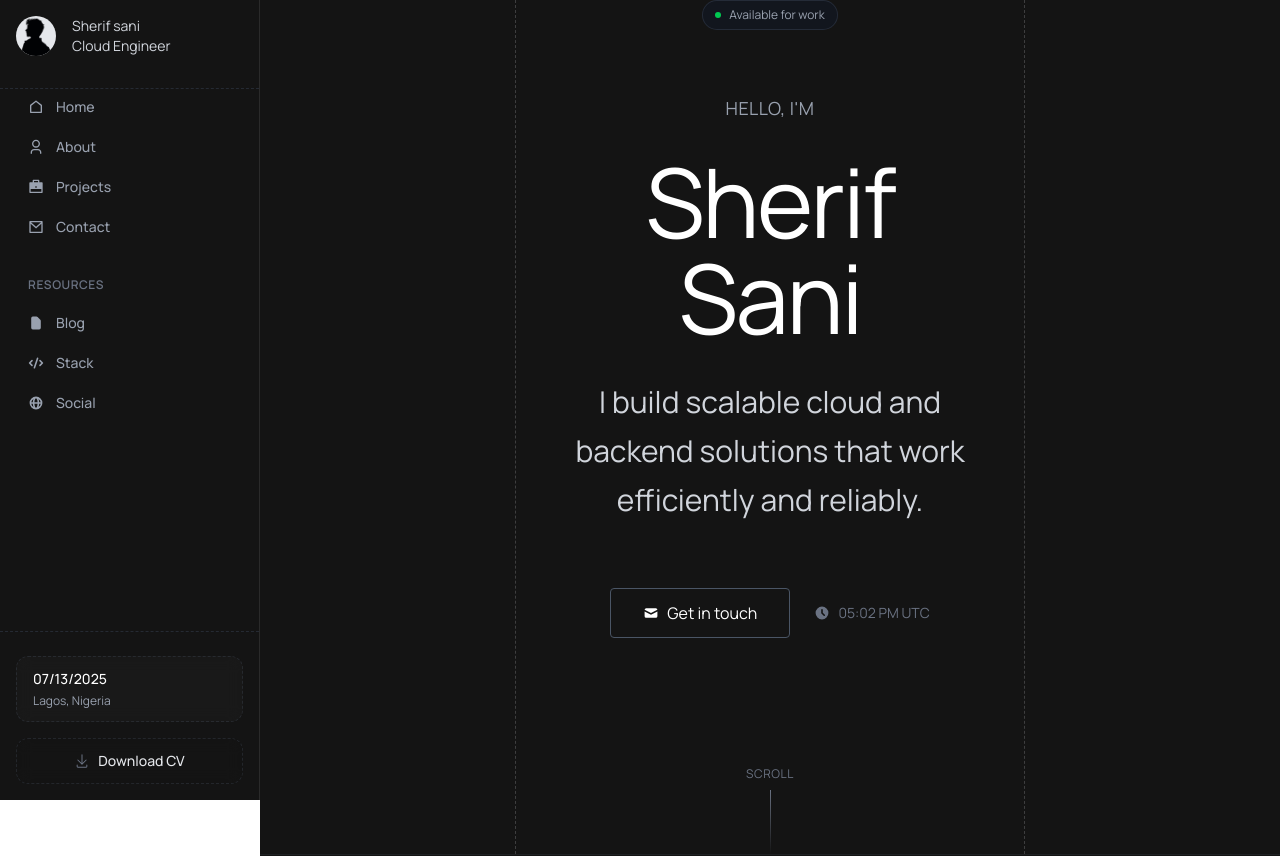
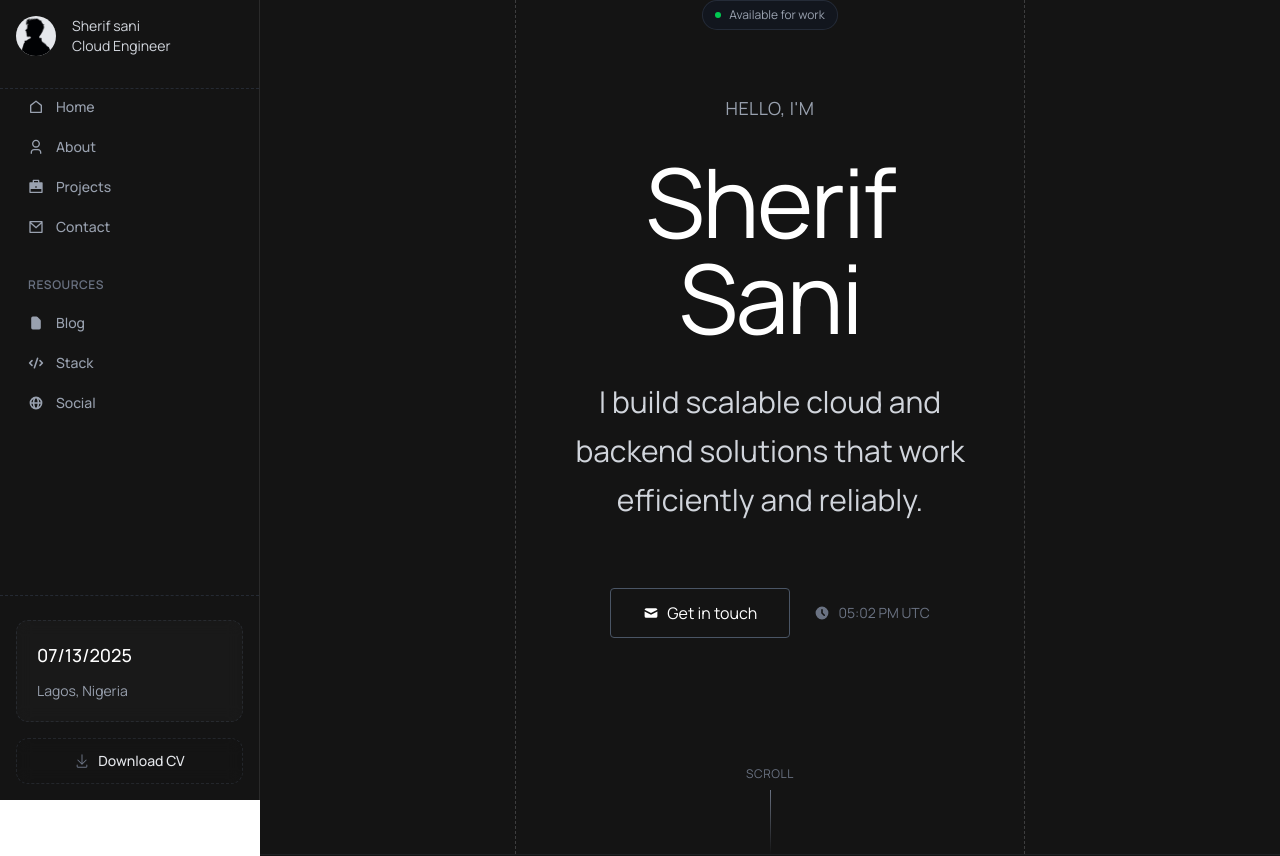
Before and after one commit to Sherifsani/bayt-v2, a Next.js app: page / in a window 1280 px wide. Shown: the top 856 px of the page. Built offline with nearby package versions, Linux system fonts and the light colour scheme; a web font is replaced by a local one.

Commit message:
Refactor DownloadCV component: enhance layout and update styling for better presentation

```diff
--- a/app/components/ui/DownloadCV.tsx
+++ b/app/components/ui/DownloadCV.tsx
@@ -12,9 +12,9 @@ const DownloadCV = () => {
   return (
     <div className="text-gray-200 flex flex-col gap-4 px-4">
       {/* Date/Location Card */}
-      <div className="bg-[rgb(31,31,31)]/50 backdrop-blur-sm px-4 py-3 rounded-xl border border-gray-600/30 hover:border-gray-500/50 transition-all duration-300 border-dashed">
-        <p className="text-sm font-medium text-white">{formattedDate}</p>
-        <p className="text-xs text-gray-400 mt-1">Lagos, Nigeria</p>
+      <div className="bg-[rgb(31,31,31)]/50 backdrop-blur-sm p-5 rounded-xl border border-gray-600/30 hover:border-gray-500/50 transition-all duration-300 border-dashed flex flex-col gap-2">
+        <p className="text-lg font-medium text-white">{formattedDate}</p>
+        <p className="text-sm text-gray-400 mt-1">Lagos, Nigeria</p>
       </div>
 
       {/* Download Button */}
```
